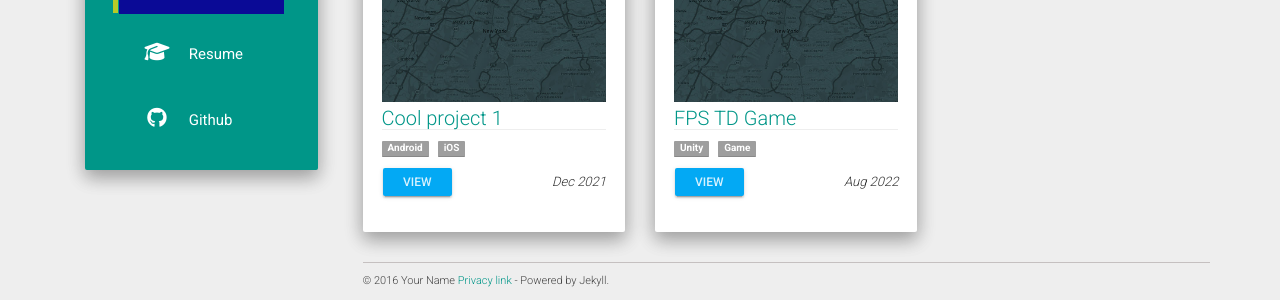
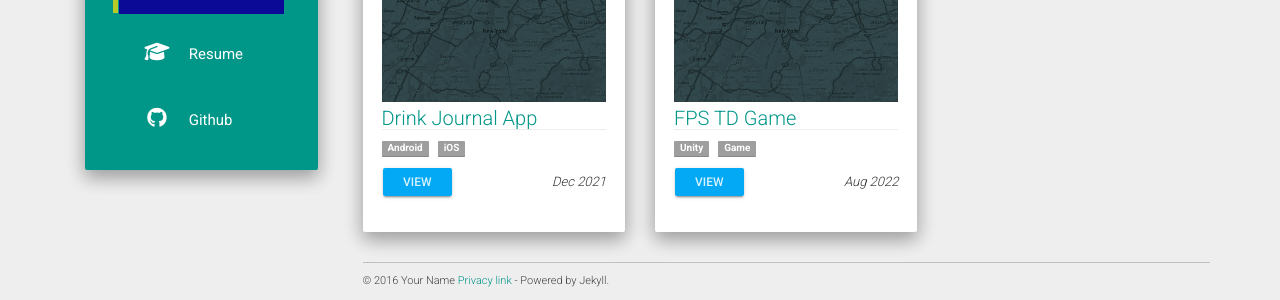
Before and after one commit to Jalen-Dunlap/jalen-dunlap.github.io, a Jekyll site: the page built from projects.md, in a window 1280 px wide. Shown: the part 406-706 px from the top of the page. Built offline with Jekyll 4.4.1, drawn with Linux system fonts in a browser that asks for light colours; nearby versions of some CDN libraries.

Commit message:
Update projects.json

```diff
--- a/_data/projects.json
+++ b/_data/projects.json
@@ -1,6 +1,6 @@
 [
 	{
-		"name": "Cool project 1",
+		"name": "Drink Journal App",
 		"image": "placeholder.jpg",
 		"url": "#",
 		"date": "Dec 2021",
```
